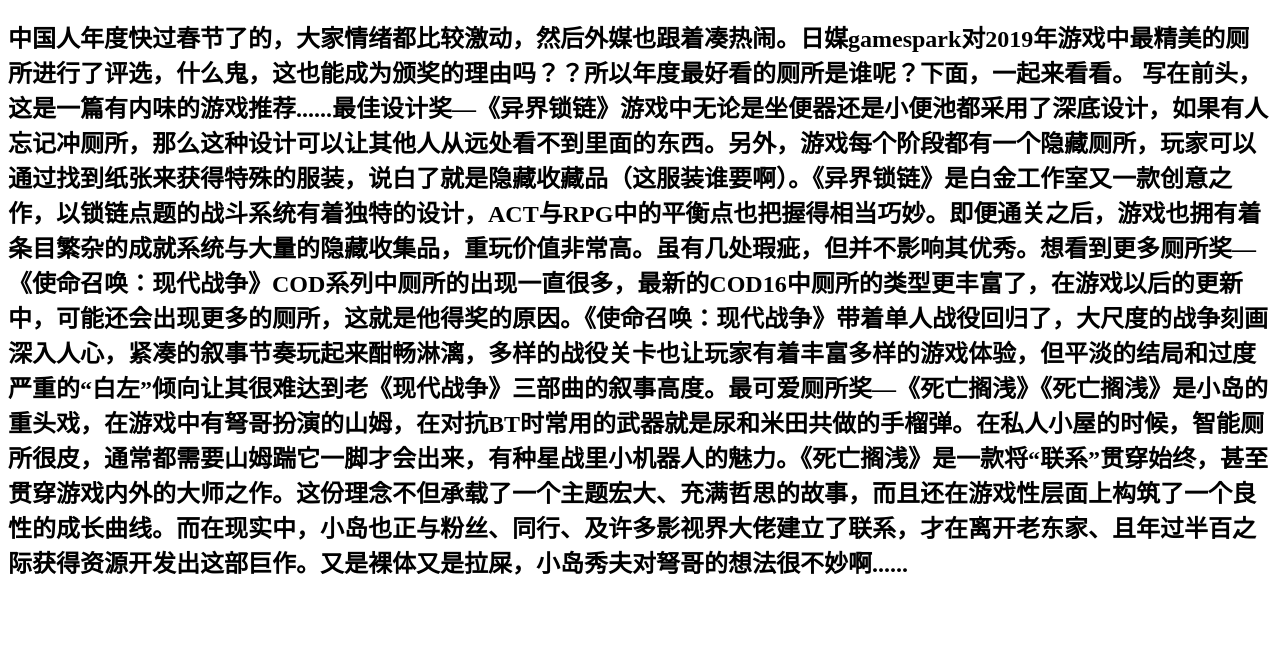
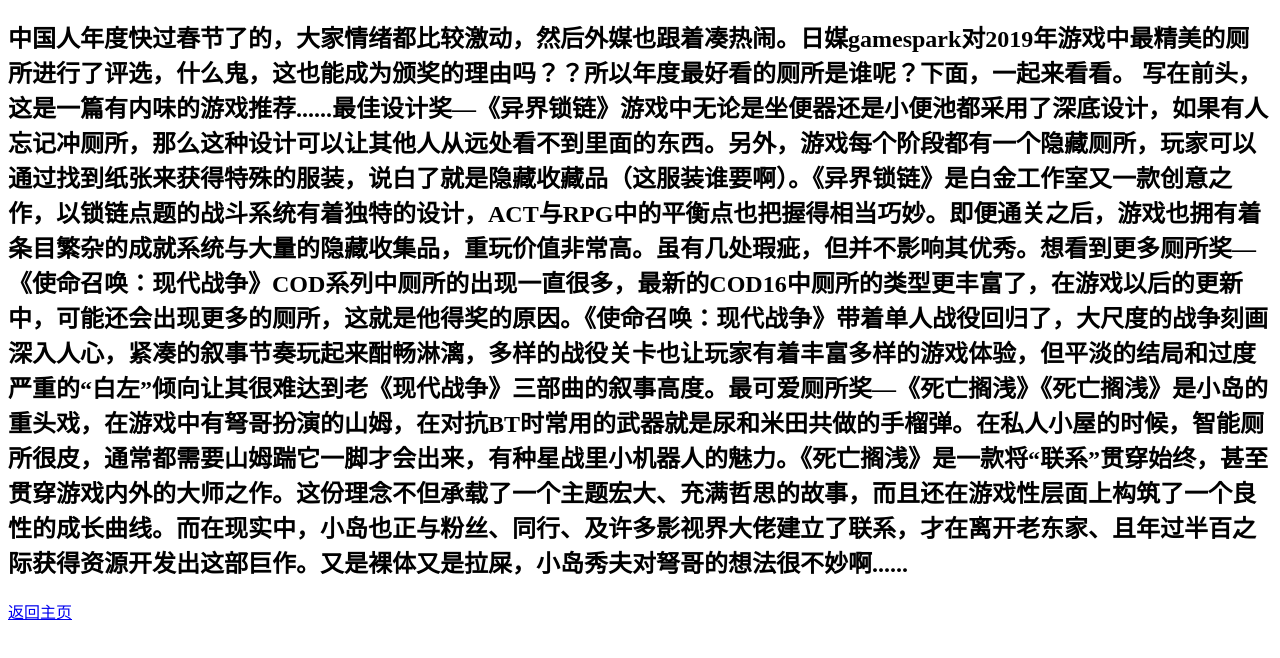
Before and after one commit to sifoocarey/JJHD, a plain HTML site: page index.html in a window 1280 px wide. Shown: the part 70-728 px from the top of the page. Drawn offline with Linux system fonts and the light colour scheme.

Commit message:
返回
xx

```diff
--- a/index.html
+++ b/index.html
@@ -4,5 +4,6 @@
     <body>
         <h1>外媒评选游戏中最精致的厕所</h1>
         <h2>中国人年度快过春节了的，大家情绪都比较激动，然后外媒也跟着凑热闹。日媒gamespark对2019年游戏中最精美的厕所进行了评选，什么鬼，这也能成为颁奖的理由吗？？所以年度最好看的厕所是谁呢？下面，一起来看看。 写在前头，这是一篇有内味的游戏推荐......最佳设计奖—《异界锁链》游戏中无论是坐便器还是小便池都采用了深底设计，如果有人忘记冲厕所，那么这种设计可以让其他人从远处看不到里面的东西。另外，游戏每个阶段都有一个隐藏厕所，玩家可以通过找到纸张来获得特殊的服装，说白了就是隐藏收藏品（这服装谁要啊）。《异界锁链》是白金工作室又一款创意之作，以锁链点题的战斗系统有着独特的设计，ACT与RPG中的平衡点也把握得相当巧妙。即便通关之后，游戏也拥有着条目繁杂的成就系统与大量的隐藏收集品，重玩价值非常高。虽有几处瑕疵，但并不影响其优秀。想看到更多厕所奖—《使命召唤：现代战争》COD系列中厕所的出现一直很多，最新的COD16中厕所的类型更丰富了，在游戏以后的更新中，可能还会出现更多的厕所，这就是他得奖的原因。《使命召唤：现代战争》带着单人战役回归了，大尺度的战争刻画深入人心，紧凑的叙事节奏玩起来酣畅淋漓，多样的战役关卡也让玩家有着丰富多样的游戏体验，但平淡的结局和过度严重的“白左”倾向让其很难达到老《现代战争》三部曲的叙事高度。最可爱厕所奖—《死亡搁浅》《死亡搁浅》是小岛的重头戏，在游戏中有弩哥扮演的山姆，在对抗BT时常用的武器就是尿和米田共做的手榴弹。在私人小屋的时候，智能厕所很皮，通常都需要山姆踹它一脚才会出来，有种星战里小机器人的魅力。《死亡搁浅》是一款将“联系”贯穿始终，甚至贯穿游戏内外的大师之作。这份理念不但承载了一个主题宏大、充满哲思的故事，而且还在游戏性层面上构筑了一个良性的成长曲线。而在现实中，小岛也正与粉丝、同行、及许多影视界大佬建立了联系，才在离开老东家、且年过半百之际获得资源开发出这部巨作。又是裸体又是拉屎，小岛秀夫对弩哥的想法很不妙啊......</h2>
+        <a href="http://blackwither.com">返回主页</a>
 </body>
 </html>
```
